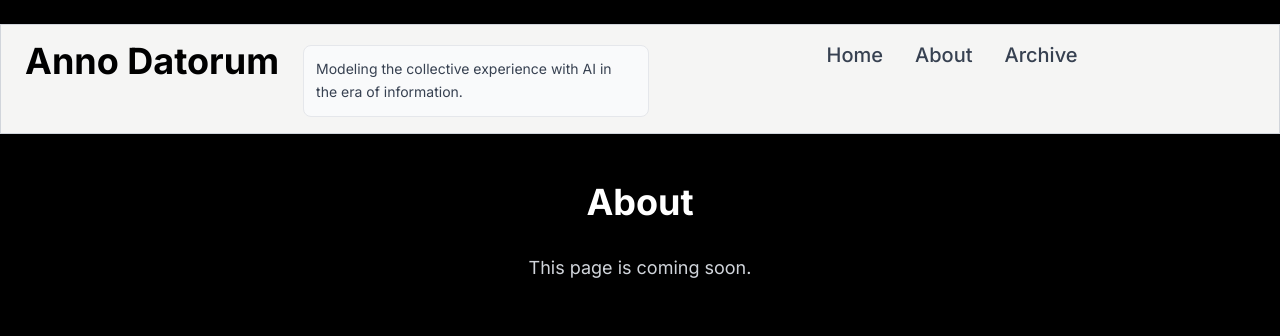
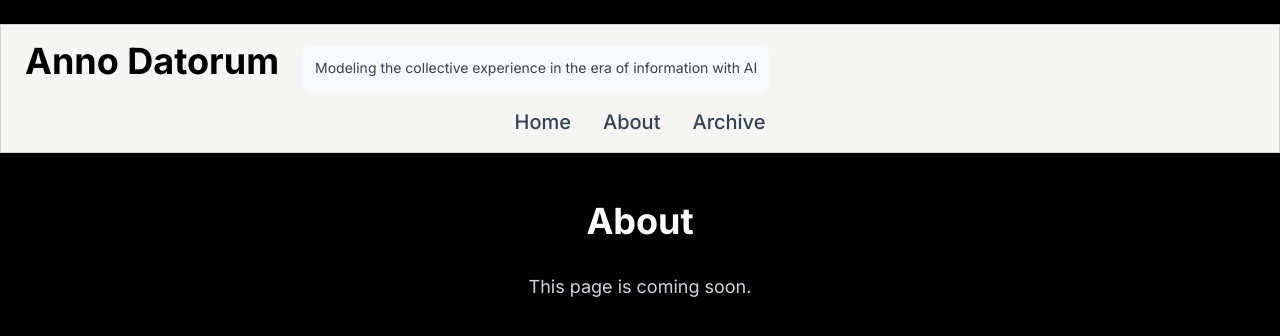
Before and after one commit to twinzies/anno-datorum, a React (Vite) app: page /about in a window 1280 px wide. Shown: the top 336 px of the page. Built offline with nearby package versions, Linux system fonts and the light colour scheme.

Commit message:
Refactor header layout
Remove box outline, single-line description, move navigation links, and update description text.

```diff
--- a/src/components/Header.tsx
+++ b/src/components/Header.tsx
@@ -1,3 +1,4 @@
+
 
 
 const Header = () => {
@@ -5,20 +6,20 @@ const Header = () => {
     <div className="pt-6">
       <header className="w-full bg-stone-100 border border-gray-300 shadow-sm">
         <div className="max-w-full mx-auto px-6 py-4">
-          <div className="flex items-start justify-between">
-            <div className="flex items-start space-x-6">
+          <div className="flex flex-col">
+            <div className="flex items-start space-x-6 mb-4">
               <div className="flex flex-col">
                 <h1 className="text-4xl font-bold text-black font-inter">
                   Anno Datorum
                 </h1>
               </div>
-              <div className="bg-gray-50 border border-gray-200 rounded-lg p-3 mt-1">
-                <p className="text-gray-700 text-sm max-w-xs leading-relaxed">
-                  Modeling the collective experience with AI in the era of information.
+              <div className="bg-gray-50 rounded-lg p-3 mt-1">
+                <p className="text-gray-700 text-sm leading-relaxed whitespace-nowrap">
+                  Modeling the collective experience in the era of information with AI
                 </p>
               </div>
             </div>
-            <nav className="flex-1 flex justify-center items-center">
+            <nav className="flex justify-center">
               <div className="flex space-x-8 justify-center">
                 <a
                   href="/"
```
